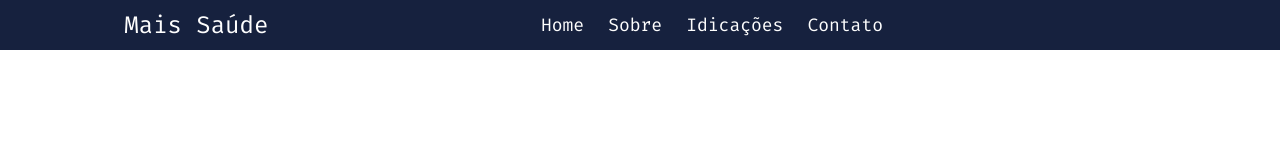
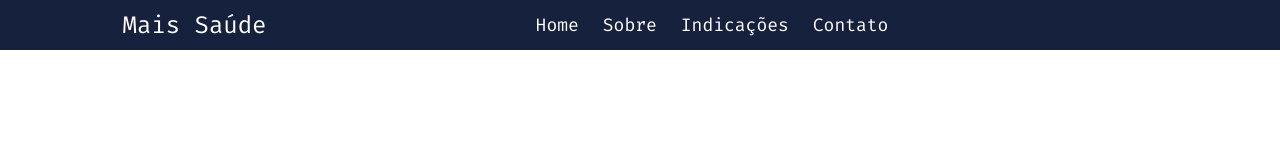
Before and after one commit to maeldsoncavalcante100/miniprojeto-M5-pda, a React (Vite) app in the folder mais-saude/: page / in a window 1280 px wide. Shown: the top 160 px of the page. Built offline with nearby package versions, Linux system fonts and the light colour scheme.

Commit message:
:sparkles: feat: Making changes to the Header and Cards

```diff
--- a/mais-saude/src/components/Cards/Card.module.css
+++ b/mais-saude/src/components/Cards/Card.module.css
@@ -74,3 +74,10 @@
   background-color: var(--red);
   transition: all 0.5s;
 }
+
+@media (max-width: 768px) {
+  .card h3 {
+    color: var(--primary);
+    margin-bottom: 10px;
+  }
+}
--- a/mais-saude/src/components/Header/index.jsx
+++ b/mais-saude/src/components/Header/index.jsx
@@ -19,7 +19,7 @@ function Header() {
       >
         <Link to="/">Home</Link>
         <Link to="/sobre">Sobre</Link>
-        <Link to="/indicacoes">Idicações</Link>
+        <Link to="/indicacoes">Indicações</Link>
         <Link to="/contatos">Contato</Link>
       </nav>
       <div className={styles.menuButton} onClick={toggleMenu}>
```
